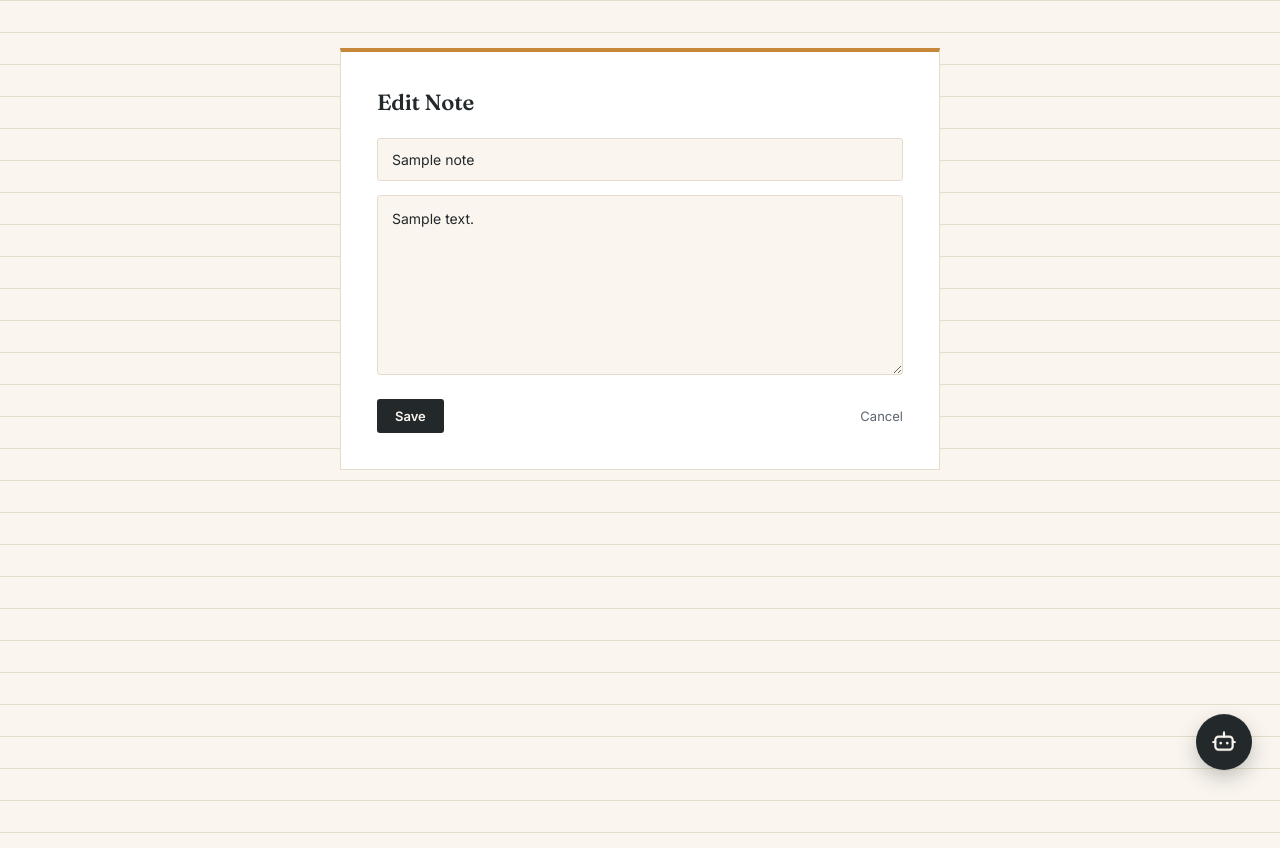
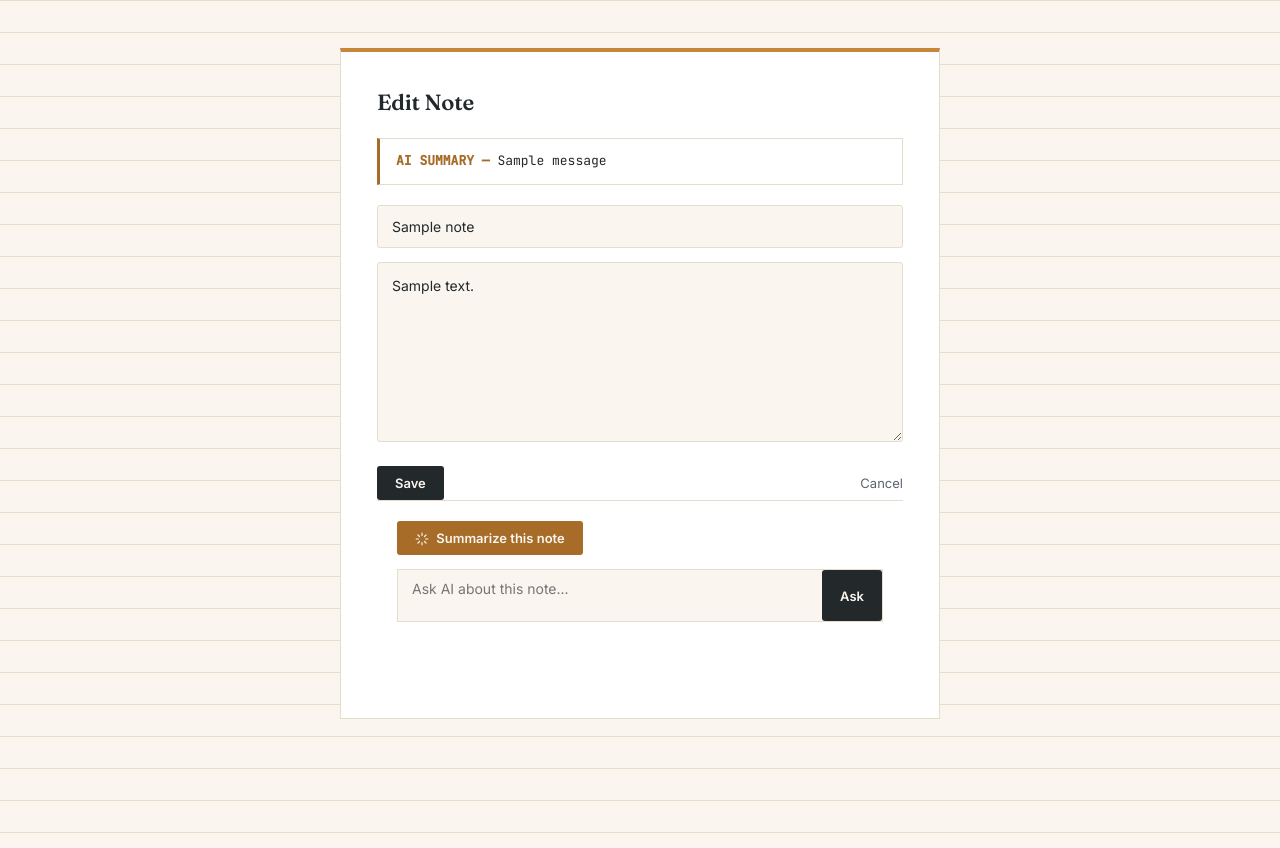
Before and after one commit to tanguturi-b/notewise, a Flask app: page /note/1/edit in a window 1280 px wide. Run offline with Flask 3, Linux system fonts and the light colour scheme; a user stored in the database is signed in; tables that the repository leaves empty hold one stand-in row (values such as "Sample post"); one stand-in notice (Sample message) is shown.

Commit message:
v5: AI chat, ask-note-question, restored card layout, distinct icons

```diff
--- a/app.py
+++ b/app.py
@@ -1,7 +1,7 @@
 from dotenv import load_dotenv
 load_dotenv()
 
-from flask import Flask, render_template, request, redirect, url_for, flash
+from flask import Flask, render_template, request, redirect, url_for, flash, session
 from flask_login import LoginManager, login_user, logout_user, login_required, current_user
 from werkzeug.security import generate_password_hash, check_password_hash
 from markupsafe import Markup
@@ -10,11 +10,11 @@ import bleach
 
 ALLOWED_TAGS = ['p', 'br', 'strong', 'em', 'ul', 'ol', 'li', 'h1', 'h2', 'h3', 'blockquote', 'code', 'pre', 'a']
 ALLOWED_ATTRS = {'a': ['href']}
+
 from config import Config
 from models import db, User, Note, to_ist
 import os
 from groq import Groq
-from flask import session
 
 app = Flask(__name__)
 app.config.from_object(Config)
@@ -209,7 +209,35 @@ def summarize_note(note_id):
     except Exception as e:
         flash(f"Summarization failed: {str(e)}", 'error')
 
-    return redirect(url_for('dashboard'))
+    return redirect(url_for('edit_note', note_id=note_id))
+
+@app.route('/note/<int:note_id>/ask', methods=['POST'])
+@login_required
+def ask_about_note(note_id):
+    note = Note.query.get_or_404(note_id)
+    if note.user_id != current_user.id:
+        return "Unauthorized", 403
+
+    question = request.form.get('question', '').strip()
+    if question:
+        try:
+            response = groq_client.chat.completions.create(
+                model="llama-3.3-70b-versatile",
+                messages=[
+                    {"role": "system", "content": "Answer the user's question based only on the note content provided. Be concise."},
+                    {"role": "user", "content": f"Note content:\n{note.content}\n\nQuestion: {question}"}
+                ],
+                max_tokens=200
+            )
+            answer = response.choices[0].message.content
+            flash(f"Q: {question}\nA: {answer}", 'success')
+        except Exception as e:
+            flash(f"Failed to get answer: {str(e)}", 'error')
+
+    return redirect(url_for('edit_note', note_id=note_id))
+
+# ---------- AI CHAT ----------
+
 @app.route('/chat', methods=['GET', 'POST'])
 @login_required
 def chat():
@@ -248,7 +276,6 @@ def clear_chat():
     session['chat_history'] = []
     return redirect(url_for('chat'))
 
-
 with app.app_context():
     db.create_all()
 
--- a/static/css/style.css
+++ b/static/css/style.css
@@ -319,70 +352,34 @@ h1, h2, h3 { font-family: 'Fraunces', serif; letter-spacing: -0.01em; }
 
 .form-actions { display: flex; justify-content: space-between; align-items: center; margin-top: 6px; }
 .form-actions a { color: var(--ink-soft); text-decoration: none; font-size: 13px; }
-[data-theme="dark"] {
-    --paper: #1B1D1F;
-    --paper-raised: #24272A;
-    --ink: #EDEAE3;
-    --ink-soft: #9CA3AF;
-    --spine: #D89B4A;
-    --spine-dark: #E8AE5E;
-    --line: #33363A;
-    --danger: #E06C61;
-    --danger-bg: #3A2321;
+
+/* ---- Note AI tools (Summarize + Ask) ---- */
+.note-ai-tools {
+    max-width: 600px;
+    margin: 0 auto 40px;
+    padding: 20px;
+    border-top: 1px solid var(--line);
 }
 
-.icon-btn { display: inline-flex; align-items: center; gap: 6px; }
+.note-ai-tools > form:first-child { margin-bottom: 14px; }
 
-.icon-only-btn {
-    background: transparent;
+.ask-ai-form {
+    display: flex;
+    gap: 8px;
     border: 1px solid var(--line);
-    border-radius: 3px;
-    padding: 8px;
-    display: inline-flex;
-    align-items: center;
-    justify-content: center;
-    cursor: pointer;
-    color: var(--ink-soft);
-    text-decoration: none;
-}
-.icon-only-btn:hover { color: var(--ink); border-color: var(--ink-soft); }
-
-.note-body p { margin-bottom: 8px; }
-.note-body strong { color: var(--ink); }
-.note-body ul, .note-body ol { margin-left: 20px; margin-bottom: 8px; }
-.landing-hero {
-    min-height: 100vh;
-    display: flex;
-    flex-direction: column;
-    align-items: center;
-    justify-content: center;
-    text-align: center;
-    padding: 40px;
+    background: var(--paper);
 }
 
-.landing-badge {
-    font-family: 'JetBrains Mono', monospace;
-    font-size: 12px;
-    letter-spacing: 0.15em;
-    text-transform: uppercase;
-    color: var(--spine-dark);
-    margin-bottom: 24px;
+.ask-ai-form input {
+    flex: 1;
+    padding: 10px 14px;
+    border: none;
+    background: transparent;
+    font-size: 14px;
 }
+.ask-ai-form input:focus { outline: none; }
 
-.landing-hero h1 {
-    font-size: 48px;
-    max-width: 600px;
-    margin-bottom: 16px;
-}
-
-.landing-hero p {
-    color: var(--ink-soft);
-    font-size: 16px;
-    max-width: 480px;
-    margin-bottom: 32px;
-}
-
-.landing-actions { display: flex; gap: 12px; }
+/* ---- Landing page ---- */
 .landing-hero {
     min-height: 100vh;
     display: flex;
@@ -521,17 +517,37 @@ h1, h2, h3 { font-family: 'Fraunces', serif; letter-spacing: -0.01em; }
 
 .landing-actions { display: flex; gap: 12px; }
 
-.note-preview {
-    font-size: 14px;
-    color: var(--ink-soft);
-    line-height: 1.6;
-    font-family: 'Inter', sans-serif;
-    display: -webkit-box;
-    -webkit-line-clamp: 2;
-    -webkit-box-orient: vertical;
-    line-clamp: 2;
-    overflow: hidden;
+/* ---- Floating chat button ---- */
+.chat-fab {
+    position: fixed;
+    bottom: 28px;
+    right: 28px;
+    width: 56px;
+    height: 56px;
+    border-radius: 50%;
+    background: var(--ink);
+    color: var(--paper);
+    display: flex;
+    align-items: center;
+    justify-content: center;
+    text-decoration: none;
+    box-shadow: 0 8px 20px rgba(35, 40, 43, 0.25);
+    z-index: 50;
+    animation: fabFloat 3s ease-in-out infinite;
+    transition: background 0.15s ease, transform 0.15s ease;
 }
+
+.chat-fab:hover {
+    background: var(--spine-dark);
+    transform: scale(1.06);
+}
+
+@keyframes fabFloat {
+    0%, 100% { transform: translateY(0); }
+    50% { transform: translateY(-6px); }
+}
+
+/* ---- Chat page ---- */
 .chat-container { display: flex; flex-direction: column; height: calc(100vh - 92px); }
 
 .chat-header {
@@ -595,31 +611,3 @@ h1, h2, h3 { font-family: 'Fraunces', serif; letter-spacing: -0.01em; }
     font-size: 14px;
 }
 .chat-input-form input:focus { outline: none; }
-.chat-fab {
-    position: fixed;
-    bottom: 28px;
-    right: 28px;
-    width: 56px;
-    height: 56px;
-    border-radius: 50%;
-    background: var(--ink);
-    color: var(--paper);
-    display: flex;
-    align-items: center;
-    justify-content: center;
-    text-decoration: none;
-    box-shadow: 0 8px 20px rgba(35, 40, 43, 0.25);
-    z-index: 50;
-    animation: fabFloat 3s ease-in-out infinite;
-    transition: background 0.15s ease, transform 0.15s ease;
-}
-
-.chat-fab:hover {
-    background: var(--spine-dark);
-    transform: scale(1.06);
-}
-
-@keyframes fabFloat {
-    0%, 100% { transform: translateY(0); }
-    50% { transform: translateY(-6px); }
-}
--- a/templates/note_form.html
+++ b/templates/note_form.html
@@ -9,20 +9,18 @@
     </script>
     <link rel="stylesheet" href="{{ url_for('static', filename='css/style.css') }}">
 </head>
-<a href="{{ url_for('chat') }}" class="chat-fab" title="Chat with AI">
-    <svg width="26" height="26" viewBox="0 0 24 24" fill="none" stroke="currentColor" stroke-width="2" stroke-linecap="round" stroke-linejoin="round">
-        <rect x="4" y="7" width="16" height="12" rx="3"></rect>
-        <circle cx="9" cy="13" r="1.3" fill="currentColor" stroke="none"></circle>
-        <circle cx="15" cy="13" r="1.3" fill="currentColor" stroke="none"></circle>
-        <path d="M12 7V4"></path>
-        <circle cx="12" cy="3" r="1" fill="currentColor" stroke="none"></circle>
-        <path d="M4 12H2"></path>
-        <path d="M22 12h-2"></path>
-    </svg>
-</a>
 <body>
 <div class="form-box">
     <h1>{{ 'Edit Note' if note else 'New Note' }}</h1>
+
+    {% with messages = get_flashed_messages(with_categories=true) %}
+        {% if messages %}
+            {% for category, msg in messages %}
+                <div class="flash flash-{{ category }}" style="white-space: pre-line;">{{ msg }}</div>
+            {% endfor %}
+        {% endif %}
+    {% endwith %}
+
     <form method="POST">
         <input type="text" name="title" placeholder="Title" value="{{ note.title if note else '' }}" required>
         <textarea name="content" placeholder="Write your note... (Markdown supported: **bold**, *italic*, - lists)">{{ note.content if note else '' }}</textarea>
@@ -31,6 +29,22 @@
             <a href="{{ url_for('dashboard') }}">Cancel</a>
         </div>
     </form>
+
+    {% if note %}
+    <div class="note-ai-tools">
+        <form method="POST" action="{{ url_for('summarize_note', note_id=note.id) }}">
+            <button type="submit" class="btn btn-primary" style="background: var(--spine-dark);">
+                <svg width="14" height="14" viewBox="0 0 24 24" fill="none" stroke="currentColor" stroke-width="2" stroke-linecap="round" stroke-linejoin="round" style="vertical-align: middle; margin-right: 4px;"><path d="M12 2v4M12 18v4M4.93 4.93l2.83 2.83M16.24 16.24l2.83 2.83M2 12h4M18 12h4M4.93 19.07l2.83-2.83M16.24 7.76l2.83-2.83"></path></svg>
+                Summarize this note
+            </button>
+        </form>
+
+        <form method="POST" action="{{ url_for('ask_about_note', note_id=note.id) }}" class="ask-ai-form">
+            <input type="text" name="question" placeholder="Ask AI about this note..." required>
+            <button type="submit" class="btn btn-primary">Ask</button>
+        </form>
+    </div>
+    {% endif %}
 </div>
 </body>
 </html>
```
Also changed, not shown: other parts of static/css/style.css (+35 -3 lines), templates/index.html (+14 -18 lines).
